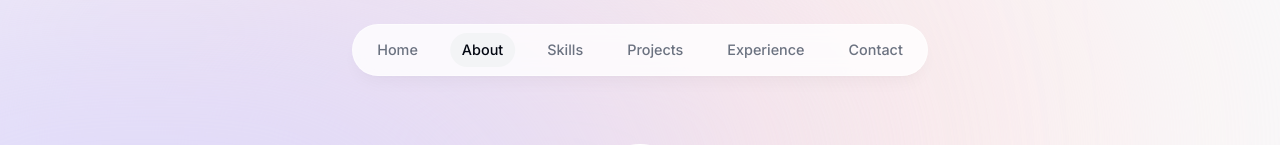
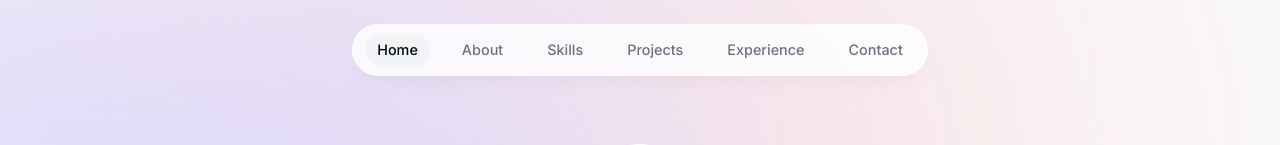
Before and after one commit to dev-puga/portfolio-web, a Next.js app: page / in a window 1280 px wide. Shown: the top 145 px of the page. Built offline with nearby package versions, Linux system fonts and the light colour scheme; grey boxes are pictures that could not be loaded.

Commit message:
refat: create custom hook useSectionInView and use in sections

```diff
--- a/components/about.tsx
+++ b/components/about.tsx
@@ -1,19 +1,10 @@
 "use client";
-import { useInView } from "react-intersection-observer";
 import SectionHeading from "./section-heading";
 import { motion } from "framer-motion";
-import useActiveSection from "@/hooks/useActiveSection";
-import { useEffect } from "react";
+import useSectionInView from "@/hooks/useSectionInView";
 
 export default function About() {
-  const { ref, inView } = useInView({ threshold: 0.75 });
-  const { setActiveSection } = useActiveSection();
-
-  useEffect(() => {
-    if (inView) {
-      setActiveSection("About");
-    }
-  }, [inView]);
+  const { ref } = useSectionInView("About");
 
   return (
     <motion.section
--- a/components/header.tsx
+++ b/components/header.tsx
@@ -6,7 +6,8 @@ import clsx from "clsx";
 import useActiveSection from "@/hooks/useActiveSection";
 
 export default function Header() {
-  const { activeSection, setActiveSection } = useActiveSection();
+  const { activeSection, setActiveSection, setTimeLastClick } =
+    useActiveSection();
   return (
     <header className="z-[999] relative">
       <motion.div
@@ -31,7 +32,10 @@ export default function Header() {
                     "text-gray-950": activeSection === link.name,
                   }
                 )}
-                onClick={() => setActiveSection(link.name)}
+                onClick={() => {
+                  setActiveSection(link.name);
+                  setTimeLastClick(Date.now());
+                }}
               >
                 {link.name}
                 {link.name === activeSection && (
--- a/components/intro.tsx
+++ b/components/intro.tsx
@@ -5,19 +5,11 @@ import Link from "next/link";
 import { BsArrowRight, BsLinkedin } from "react-icons/bs";
 import { HiDownload } from "react-icons/hi";
 import { FaGithubSquare } from "react-icons/fa";
-import { useInView } from "react-intersection-observer";
-import useActiveSection from "@/hooks/useActiveSection";
-import { useEffect } from "react";
+import useSectionInView from "@/hooks/useSectionInView";
 
 export default function Intro() {
-  const { ref, inView } = useInView({ threshold: 0.75 });
-  const { setActiveSection } = useActiveSection();
+  const { ref } = useSectionInView("Home");
 
-  useEffect(() => {
-    if (inView) {
-      setActiveSection("Home");
-    }
-  }, [inView]);
   return (
     <section
       ref={ref}
--- a/context/active-section.tsx
+++ b/context/active-section.tsx
@@ -1,8 +1,6 @@
 "use client";
 import React, { ReactNode, createContext, useState } from "react";
-import { links } from "@/lib/data";
-
-type SectionName = (typeof links)[number]["name"];
+import { SectionName } from "@/lib/types";
 
 type ActiveSectionProps = {
   children: ReactNode;
@@ -11,6 +9,8 @@ type ActiveSectionProps = {
 type ActiveSectionContext = {
   activeSection: SectionName;
   setActiveSection: React.Dispatch<React.SetStateAction<SectionName>>;
+  timeLastClick: number;
+  setTimeLastClick: React.Dispatch<React.SetStateAction<number>>;
 };
 
 export const ActiveSectionContext = createContext<ActiveSectionContext | null>(
@@ -21,12 +21,14 @@ export default function ActiveSectionProvider({
   children,
 }: ActiveSectionProps) {
   const [activeSection, setActiveSection] = useState<SectionName>("Home");
-
+  const [timeLastClick, setTimeLastClick] = useState(0);
   return (
     <ActiveSectionContext.Provider
       value={{
         activeSection,
         setActiveSection,
+        timeLastClick,
+        setTimeLastClick,
       }}
     >
       {children}
--- /dev/null
+++ b/hooks/useSectionInView.ts
@@ -0,0 +1,24 @@
+import { useInView } from "react-intersection-observer";
+import useActiveSection from "./useActiveSection";
+import { useEffect } from "react";
+import { SectionName } from "@/lib/types";
+
+type SectionNameProps = {
+    sectionName: SectionName
+}
+
+export default function useSectionInView(sectionName: SectionName) {
+    const { ref, inView } = useInView({ threshold: 0.75 });
+    const { setActiveSection, timeLastClick } = useActiveSection();
+
+    useEffect(() => {
+      if (inView && Date.now() - timeLastClick > 1000) {
+        setActiveSection('Home');
+      }
+    }, [inView, timeLastClick, setActiveSection, sectionName]);
+
+    return {
+        ref,
+
+    }
+}
--- /dev/null
+++ b/lib/types.ts
@@ -0,0 +1,3 @@
+import { links } from "./data";
+
+export type SectionName = (typeof links)[number]["name"];
```
